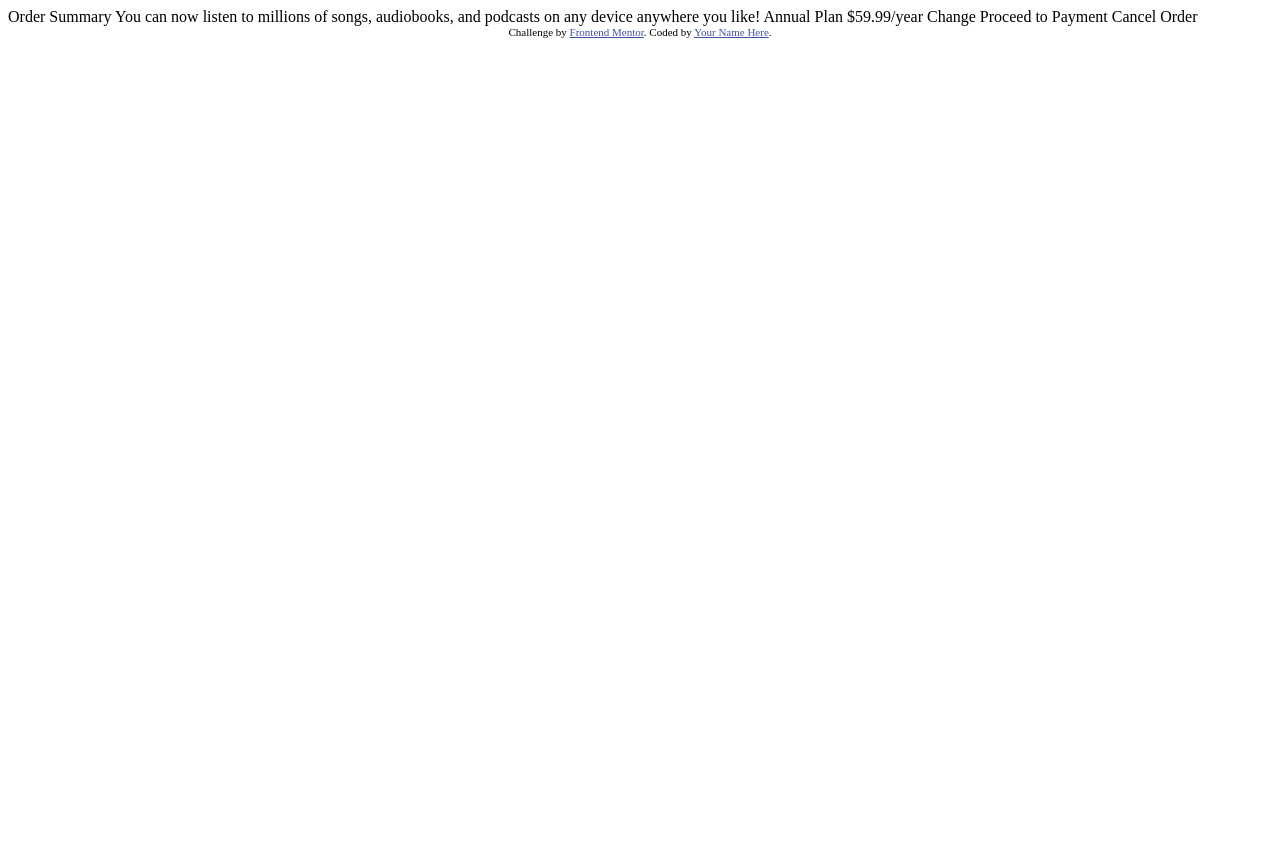
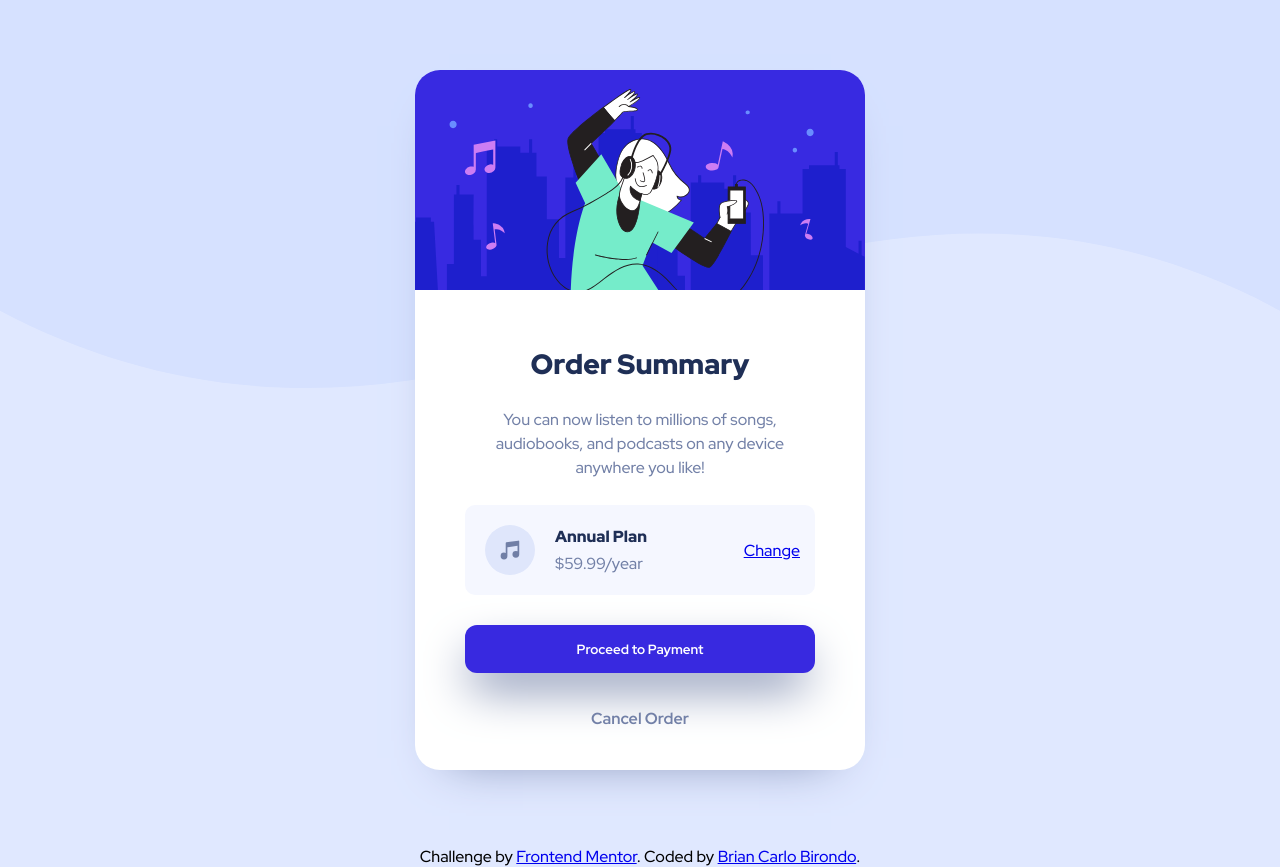
Before and after one commit to Briancarlo24/Order-Summary-Component, a plain HTML site: page index.html in a window 1280 px wide. Before the commit the page ends 800 px from the top, so only its background shows below. Drawn offline with Linux system fonts and the light colour scheme.

Commit message:
Completed the challenge. heck yeah!

```diff
--- a/index.html
+++ b/index.html
@@ -1,37 +1,59 @@
 <!DOCTYPE html>
 <html lang="en">
   <head>
-  <meta charset="UTF-8">
-  <meta name="viewport" content="width=device-width, initial-scale=1.0"> <!-- displays site properly based on user's device -->
+    <meta charset="UTF-8" />
+    <meta name="viewport" content="width=device-width, initial-scale=1.0" />
+    <!-- displays site properly based on user's device -->
+    <link
+      rel="icon"
+      type="image/png"
+      sizes="32x32"
+      href="./images/favicon-32x32.png"
+    />
 
-  <link rel="icon" type="image/png" sizes="32x32" href="./images/favicon-32x32.png">
+    <link rel="preconnect" href="https://fonts.googleapis.com" />
+    <link rel="preconnect" href="https://fonts.gstatic.com" crossorigin />
 
+    <link rel="stylesheet" href="styles/style.css" />
     <title>Frontend Mentor | Order summary card</title>
 
     <!-- Feel free to remove these styles or customise in your own stylesheet 👍 -->
-  <style>
-    .attribution { font-size: 11px; text-align: center; }
-    .attribution a { color: hsl(228, 45%, 44%); }
-  </style>
+
   </head>
   <body>
+    <section id="main">
+      <img class="hero" src="images/illustration-hero.svg" alt="" />
 
-  Order Summary
+      <div class="text-container">
+      <h1>Order Summary</h1>
 
+      <p class="main-desc">
         You can now listen to millions of songs, audiobooks, and podcasts on any
         device anywhere you like!
+      </p>
+      <div class="pricing">
+        <img src="images/icon-music.svg" alt="">
+        <div class="pricing-desc">
+        <h2>Annual Plan</h2>
+        <p>$59.99/year</p>
+      </div>
+        <a href='#'>Change</a>
+      </div>
 
-  Annual Plan
-  $59.99/year
+        <button>
+          Proceed to Payment
+        </button>
+        <div class="cancel">
+          Cancel Order
+        </div>
 
-  Change
-
-  Proceed to Payment
-  Cancel Order
+    </div>
+    </section>
 
       <div class="attribution">
-    Challenge by <a href="https://www.frontendmentor.io?ref=challenge" target="_blank">Frontend Mentor</a>.
-    Coded by <a href="#">Your Name Here</a>.
-  </div>
+        Challenge by
+        <a href="https://www.frontendmentor.io?ref=challenge" target="_blank"
+          >Frontend Mentor</a
+        >. Coded by <a href="#">Brian Carlo Birondo</a>.
   </body>
 </html>
--- /dev/null
+++ b/styles/style.scss
@@ -0,0 +1,179 @@
+@import url("https://fonts.googleapis.com/css2?family=Red+Hat+Display:wght@500;700;900&display=swap");
+
+html {
+  box-sizing: border-box;
+}
+*,
+*:before,
+*:after {
+  font-family: "Red Hat Display", sans-serif;
+  box-sizing: inherit;
+  margin: 0;
+  padding: 0;
+}
+
+// ------------------------FONTS COLOR AND STUFF--------------------
+// PRIMARY COLORS
+$pale-blue: hsl(225, 100%, 94%);
+$bright-blue: hsl(245, 75%, 52%);
+
+// NEUTRAL COLORS
+$very-pale-blue: hsl(225, 100%, 98%);
+$desaturated-blue: hsl(224, 23%, 55%);
+$dark-blue: hsl(223, 47%, 23%);
+
+// FONT SIZE
+$primary-size: 16px;
+
+body {
+  background: url("../images/pattern-background-desktop.svg") no-repeat;
+  background-repeat: no-repeat;
+  background-size: contain;
+  background-attachment: fixed;
+  background-position: top center;
+  background-color: $pale-blue;
+
+  height: 100%;
+  width: 100vw;
+  text-align: center;
+}
+
+h1,
+h2 {
+  color: $dark-blue;
+}
+
+p,
+.cancel {
+  color: $desaturated-blue;
+}
+
+#main {
+  display: inline-block;
+  width: 450px;
+  height: 700px;
+  margin: 5.5% auto;
+
+  background-color: white;
+  border-radius: 25px;
+  box-shadow: 0px 22px 48px -34px $desaturated-blue;
+  overflow: hidden;
+
+  //---------------------ORDER SUMMARY----------------------
+  .text-container {
+    padding: 50px;
+    display: flex;
+    flex-direction: column;
+    justify-content: space-between;
+
+    h1 {
+      font-weight: 900;
+      font-size: 28px;
+    }
+
+    .main-desc {
+      padding: 25px 25px;
+      line-height: 1.5em;
+    }
+  }
+
+  //---------------------PRICING----------------------
+  .pricing {
+    background-color: $very-pale-blue;
+    padding: 15px;
+    display: flex;
+    align-items: center;
+    border-radius: 10px;
+
+    img {
+      height: 60px;
+      width: 60px;
+      padding: 5px;
+    }
+
+    .pricing-desc {
+      text-align: left;
+      padding-left: 15px;
+
+      width: 100%;
+      h2 {
+        margin-bottom: 6px;
+        font-size: 16px;
+        font-weight: 900;
+      }
+      a {
+        cursor: pointer;
+        font-weight: 700;
+      }
+    }
+  }
+  //---------------------BUTTON----------------------
+  button {
+    font-family: "Red Hat Display", sans-serif;
+    font-weight: 700;
+    background-color: $bright-blue;
+    border-radius: 12px;
+    border: none;
+    color: white;
+    padding: 15px;
+    margin: 30px 0;
+
+    box-shadow: -2px 22px 48px -8px $desaturated-blue;
+  }
+  //---------------------CANCEL ORDER----------------------
+  .cancel {
+    margin-top: 5px;
+    color: $desaturated-blue;
+    font-weight: 700;
+  }
+}
+
+.attribution {
+  display: block;
+}
+
+//---------------------MOBILE SCREEN 375px----------------------
+@media only screen and (max-width: 375px) {
+  * {
+    font-size: 0.95em;
+  }
+
+  #main {
+    display: inline-block;
+    width: 300px;
+    height: 610px;
+    margin: 5.5% auto;
+
+    background-color: white;
+    border-radius: 15px;
+    box-shadow: 0px 22px 48px -34px $desaturated-blue;
+    overflow: hidden;
+
+    .text-container {
+      padding: 25px 20px;
+      h1 {
+        font-size: 1.4em;
+      }
+      .main-desc {
+        padding: 25px 5px;
+      }
+    }
+
+    .pricing {
+      padding: 15px 15px;
+
+      img {
+        height: 40px;
+        width: 40px;
+        padding: 0;
+      }
+
+      h2 {
+        font-size: 1.4em;
+      }
+    }
+    button {
+      border-radius: 7px;
+    }
+  }
+}
```
Also changed, not shown: images/screenshot.png (added), styles/style.css (added), 2 other files. Lines whose indentation alone changed are shown as unchanged.
